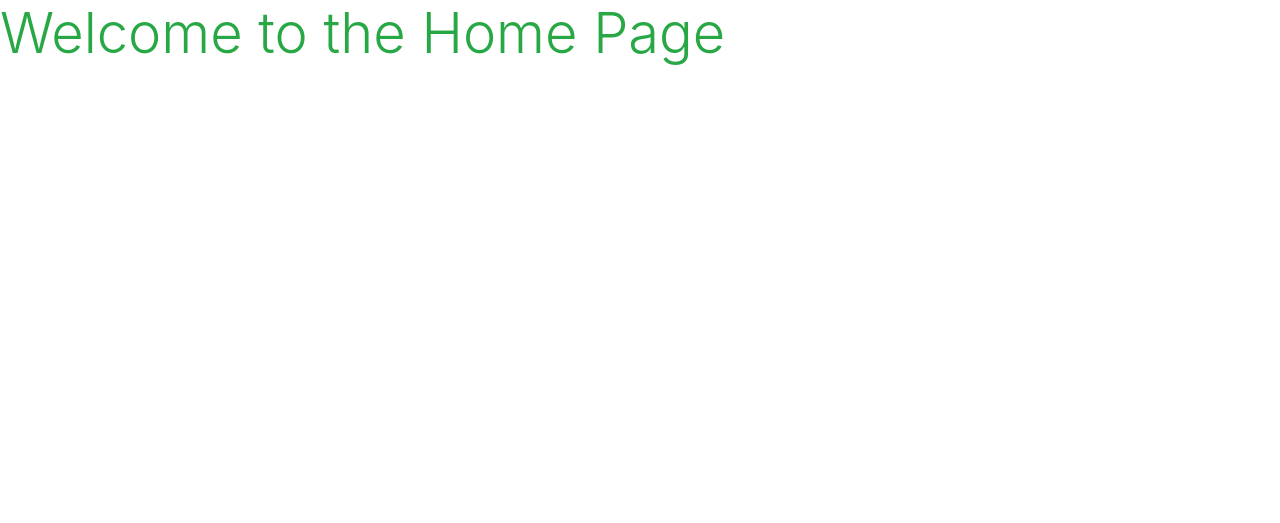
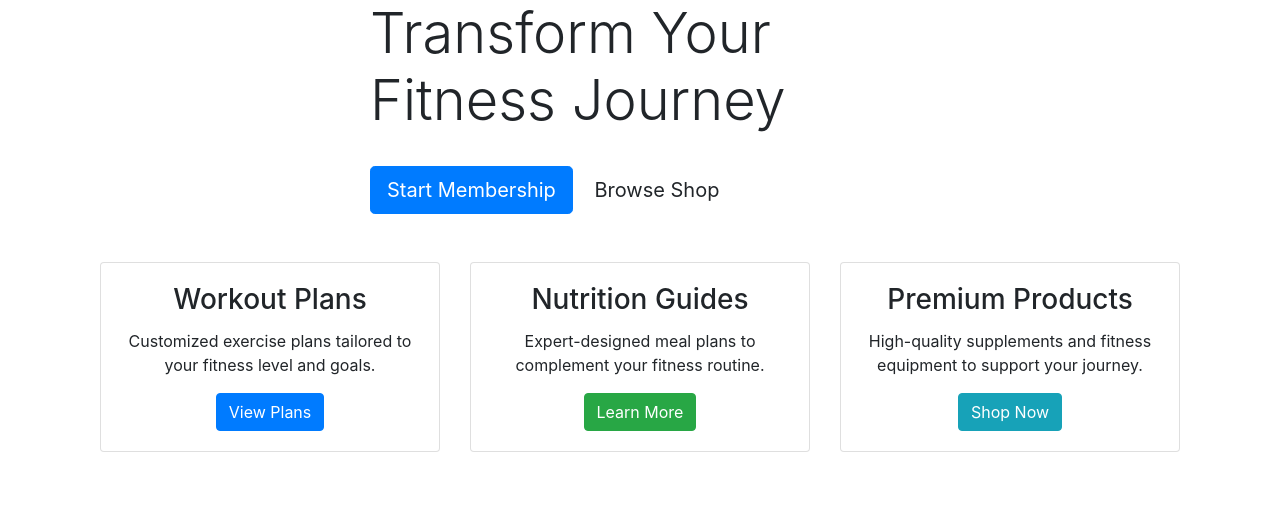
Before and after one commit to Obasohan2/dreamsfitness, a Django app: page / in a window 1280 px wide. Shown: the top 523 px of the page. Run offline with Django 5.2, Linux system fonts and the light colour scheme; some libraries are stand-ins or nearby versions.

Commit message:
Added homepage content

```diff
--- a/home/templates/home/index.html
+++ b/home/templates/home/index.html
@@ -2,5 +2,53 @@
 {% load static %}
 
 {% block content %}
-<h1 class="display-4 text-success">Welcome to the Home Page</h1>
+<!-- ======= Hero Section ======= -->
+<section id="hero" class="d-flex align-items-center justify-content-center">
+  <div class="container" data-aos="fade-up">
+
+    <div class="row justify-content-center" data-aos="fade-up" data-aos-delay="150">
+      <div class="col-xl-6 col-lg-8">
+        <h1 class="display-4">Transform Your Fitness Journey</h1>
+        <br>
+         <a class="btn btn-primary btn-lg" href="/subscriptions/">Start Membership</a>
+         <a class="btn btn-lg btn-white-green" href="/shop/">Browse Shop</a>
+        </div>
+    </div>
+
+
+<div class="container my-5">
+    <div class="row">
+        <div class="col-md-4 mb-4">
+            <div class="card h-100">
+                <div class="card-body text-center">
+                    <i class="fas fa-dumbbell fa-3x mb-3 text-primary"></i>
+                    <h3 class="card-title">Workout Plans</h3>
+                    <p class="card-text">Customized exercise plans tailored to your fitness level and goals.</p>
+                    <a href="#" class="btn btn-primary">View Plans</a>
+                </div>
+            </div>
+        </div>
+        <div class="col-md-4 mb-4">
+            <div class="card h-100">
+                <div class="card-body text-center">
+                    <i class="fas fa-utensils fa-3x mb-3 text-success"></i>
+                    <h3 class="card-title">Nutrition Guides</h3>
+                    <p class="card-text">Expert-designed meal plans to complement your fitness routine.</p>
+                    <a href="#" class="btn btn-success">Learn More</a>
+                </div>
+            </div>
+        </div>
+        <div class="col-md-4 mb-4">
+            <div class="card h-100">
+                <div class="card-body text-center">
+                    <i class="fas fa-store fa-3x mb-3 text-info"></i>
+                    <h3 class="card-title">Premium Products</h3>
+                    <p class="card-text">High-quality supplements and fitness equipment to support your journey.</p>
+                    <a href="#" class="btn btn-info">Shop Now</a>
+                </div>
+            </div>
+        </div>
+    </div>
+</div>
+
 {% endblock %}
```
